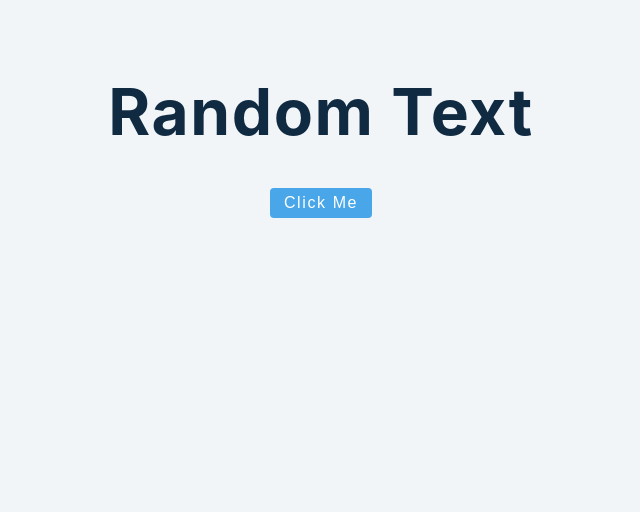
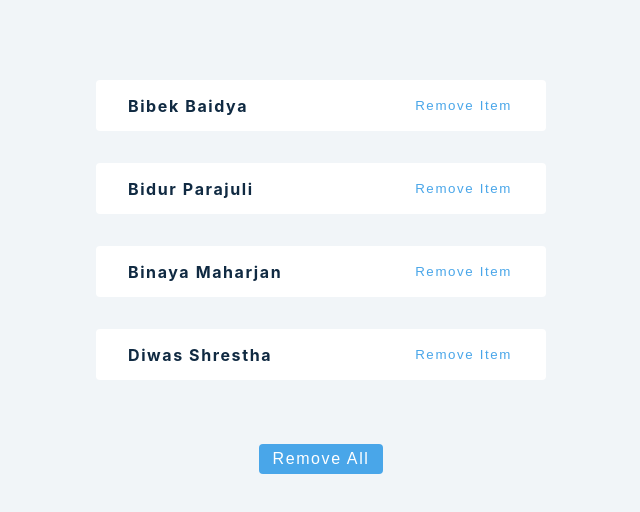
Before and after one commit to gorakhjoshi/AdvancedReactConcepts, a React (Create React App) app: page / in a window 1280 px wide. Shown: the top 512 px of the page, without its empty margins (319-959 px from the left). Built offline with nearby package versions, Linux system fonts and the light colour scheme.

Commit message:
useState Array

```diff
--- a/public/index.html
+++ b/public/index.html
@@ -7,7 +7,7 @@
     <meta name="theme-color" content="#000000" />
     <meta
       name="description"
-      content="This is my Book List App"
+      content="Advanced React Concepts"
     />
     <link rel="apple-touch-icon" href="%PUBLIC_URL%/logo192.png" />
     <!--
@@ -24,7 +24,7 @@
       work correctly both with client-side routing and a non-root public URL.
       Learn how to configure a non-root public URL by running `npm run build`.
     -->
-    <title>Book List App</title>
+    <title>Advanced React</title>
   </head>
   <body>
     <noscript>You need to enable JavaScript to run this app.</noscript>
--- /dev/null
+++ b/src/1-useState/2-useState-Array.js
@@ -0,0 +1,29 @@
+import { useState } from 'react'
+import { data } from '../data'
+
+const UseStateAray = () => {
+  const [people, setPeople] = useState(data)
+
+  const removeItem = (id) => {
+    let newPeople = people.filter((person) => person.id !== id)
+    setPeople(newPeople)
+  }
+  return (
+    <>
+      {people.map((people) => {
+        const { id, name } = people
+        return (
+          <div key={id} className='item'>
+            <h4>{name}</h4>
+            <button onClick={() => removeItem(id)}>Remove Item</button>
+          </div>
+        )
+      })}
+      <button className='btn' onClick={() => setPeople([])}>
+        Remove All
+      </button>
+    </>
+  )
+}
+
+export default UseStateAray
--- a/src/App.js
+++ b/src/App.js
@@ -1,9 +1,9 @@
-import State from './1-useState/1-useState-Basic'
+import ArrayState from './1-useState/2-useState-Array'
 
 function App() {
   return (
     <div className='container'>
-      <State />
+      <ArrayState />
     </div>
   )
 }
--- a/src/data.js
+++ b/src/data.js
@@ -0,0 +1,6 @@
+export const data = [
+  { id: 1, name: 'Bibek Baidya' },
+  { id: 2, name: 'Bidur parajuli' },
+  { id: 3, name: 'Binaya Maharjan' },
+  { id: 4, name: 'Diwas Shrestha' },
+]
```
